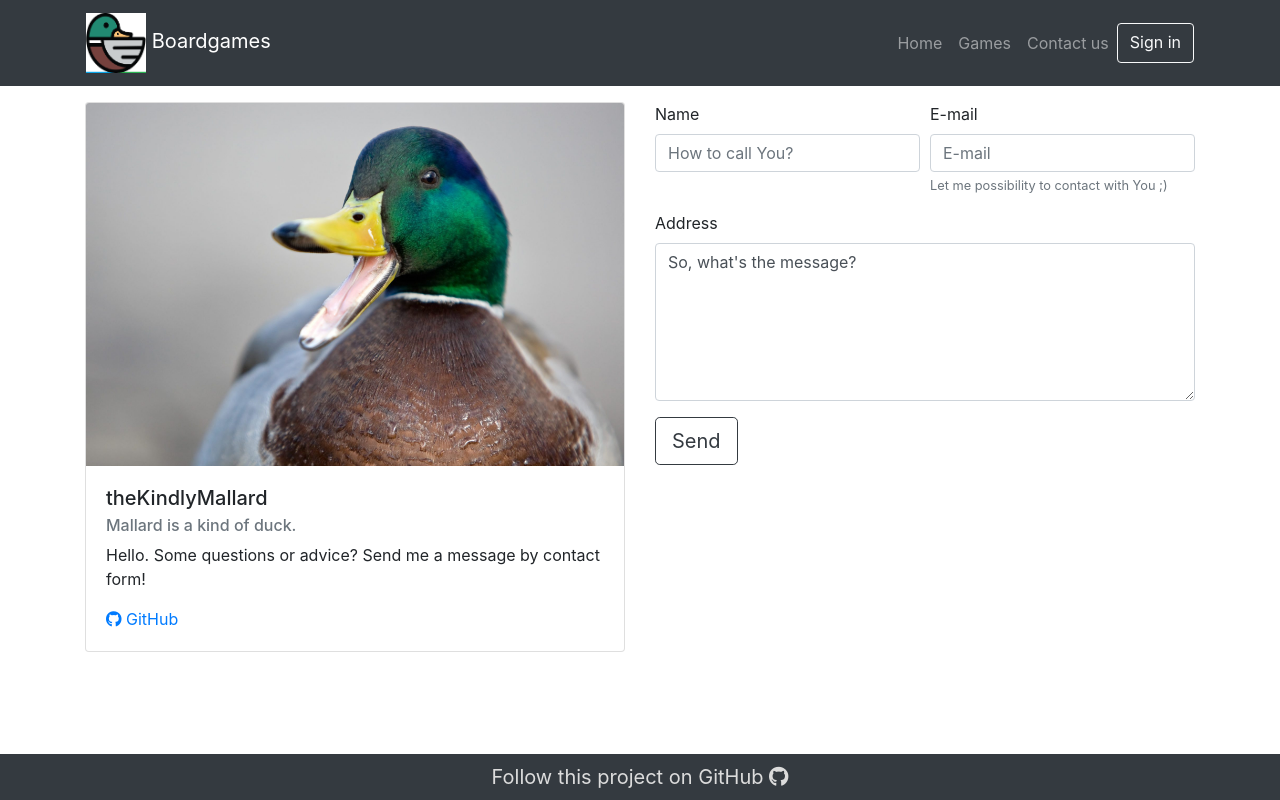
After one commit to theKindlyMallard/boardgames, a PHP site: the page made by application/View/home/contact.phtml in a window 1280 px wide. The commit adds this page. Run offline with PHP 8.4, Linux system fonts and the light colour scheme; the template is opened without the code that fills it, so the values that code supplies are empty; some libraries are stand-ins or nearby versions.

Commit message:
Add contact us page (contact form, personal card).

```diff
--- a/application/Controller/UserController.php
+++ b/application/Controller/UserController.php
@@ -128,7 +128,6 @@ class UserController extends Controller {
         if (!is_null(filter_input(INPUT_POST, self::FORM_NAME_SIGN_IN))) {
             $this->dealWithSignIn();
         }
-
     }
 
     /**
--- /dev/null
+++ b/application/View/home/contact.phtml
@@ -0,0 +1,64 @@
+<div class="row">
+    <div class="col-sm">
+        <div class="card">
+            <img class="card-img-top" src="/public/img/mallardWallpaper.jpg" alt="the kindly Mallard">
+            <div class="card-body">
+                <h5 class="card-title">theKindlyMallard</h5>
+                <h6 class="card-subtitle mb-2 text-muted">Mallard is a kind of duck.</h6>
+                <p class="card-text">Hello. Some questions or advice? Send me a message by contact form!</p>
+                <a href="https://github.com/theKindlyMallard" class="card-link">
+                    <i class="fab fa-github"></i>
+                    GitHub
+                </a>
+            </div>
+        </div>
+    </div>
+    <div class="col-sm">
+        <form action="" method="POST" id="<?= Controller\HomeController::FORM_NAME_CONTACT ?>">
+            <div class="form-row">
+                <div class="form-group col-md-6">
+                    <label for="<?= Controller\HomeController::FIELD_NAME ?>">Name</label>
+                    <input type="text" class="form-control"
+                           id="<?= Controller\HomeController::FIELD_NAME ?>"
+                           name="<?= Controller\HomeController::FIELD_NAME ?>" placeholder="How to call You?">
+                </div>
+                <div class="form-group col-md-6">
+                    <label for="<?= Controller\HomeController::FIELD_EMAIL ?>">E-mail</label>
+                    <input type="email" class="form-control" required
+                           aria-describedby="emailHelpBlock"
+                           id="<?= Controller\HomeController::FIELD_EMAIL ?>"
+                           name="<?= Controller\HomeController::FIELD_EMAIL ?>" placeholder="E-mail">
+                    <small id="emailHelpBlock" class="form-text text-muted">
+                        Let me possibility to contact with You ;)
+                    </small>
+                </div>
+            </div>
+            <div class="form-group">
+                <label for="<?= Controller\HomeController::FIELD_MESSAGE ?>">Address</label>
+                <textarea class="form-control" required
+                          id="<?= Controller\HomeController::FIELD_MESSAGE ?>"
+                          name="<?= Controller\HomeController::FIELD_MESSAGE ?>" rows="6">So, what's the message?</textarea>
+            </div>
+            <button type="submit" class="btn btn-outline-dark btn-lg"
+                    name="<?= Controller\HomeController::FORM_NAME_CONTACT ?>">
+                Send
+            </button>
+        </form>
+        <?php
+        if (!empty($this->messages)) {
+            foreach ($this->messages as $type => $message) {
+                if ($type == 'ok') {
+                    $alertType = 'alert-success';
+                } else if ($type == 'error') {
+                    $alertType = 'alert-warning';
+                } else {
+                    $alertType = 'alert-secondary';
+                }
+                echo '<div class="alert ' . $alertType . '" role="alert">';
+                echo $message;
+                echo '</div>';
+            }
+        }
+        ?>
+    </div>
+</div>
--- a/public/css/style.css
+++ b/public/css/style.css
@@ -18,8 +18,8 @@ footer a:hover {
 }
 
 main {
-    margin-bottom: 3.5rem;
-    margin-top: .5rem;
+    margin-bottom: 4rem;
+    margin-top: 1rem;
 }
 
 #account-info .dropdown-menu {
```
Also changed, not shown: application/Controller/HomeController.php (+72 -0 lines), public/img/mallardWallpaper.jpg (added).
